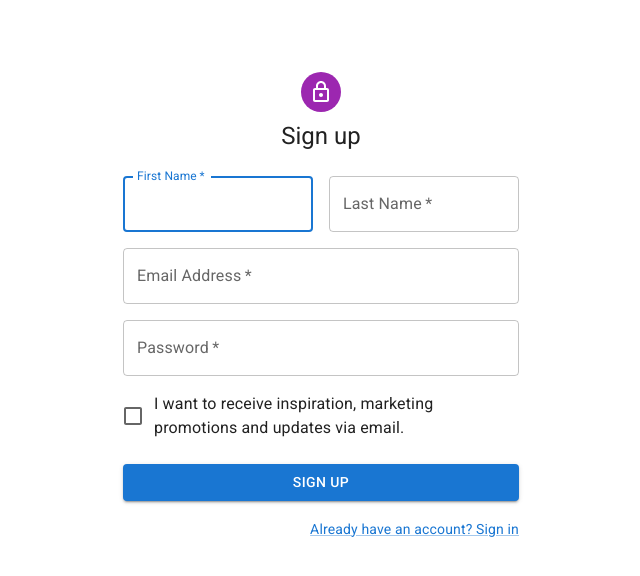
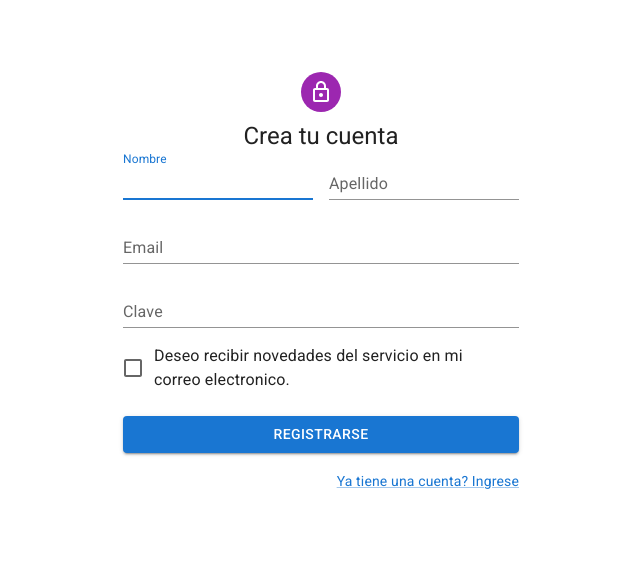
Before and after one commit to AlejoGreco/espmote-app, a React (Create React App) app: page /register in a window 1280 px wide. Shown: the top 576 px of the page, without its empty margins (319-959 px from the left). Built offline with nearby package versions, Linux system fonts and the light colour scheme; no server answers.

Commit message:
Finish register form and its fields validations
Using Formik and yup for validations
It remains to do the submit function an set the user data in global state

```diff
--- a/package.json
+++ b/package.json
@@ -13,12 +13,14 @@
     "@testing-library/react": "^13.3.0",
     "@testing-library/user-event": "^13.5.0",
     "firebase": "^9.9.2",
+    "formik": "^2.2.9",
     "react": "^18.2.0",
     "react-dom": "^18.2.0",
     "react-redux": "^8.0.2",
     "react-router-dom": "^6.3.0",
     "react-scripts": "5.0.1",
-    "web-vitals": "^2.1.4"
+    "web-vitals": "^2.1.4",
+    "yup": "^0.32.11"
   },
   "scripts": {
     "start": "react-scripts start",
--- a/src/components/FormRegister.js
+++ b/src/components/FormRegister.js
@@ -2,18 +2,32 @@ import React from 'react'
 import { Avatar, Checkbox, Box, Button, Container, FormControlLabel, Grid, Link, TextField, Typography } from '@mui/material'
 import LockOutlinedIcon from '@mui/icons-material/LockOutlined';
 import { createTheme, ThemeProvider } from '@mui/material/styles';
+import { Formik, Form } from 'formik';
+import * as Yup from 'yup'
+import WpTextField from './WpTextField';
 
 const FormRegister = () => {
 
-    const theme = createTheme();
-    const handleSubmit = (event) => {
-        event.preventDefault();
-        const data = new FormData(event.currentTarget);
-        console.log({
-        email: data.get('email'),
-        password: data.get('password'),
-        });
-    };
+    const theme = createTheme()
+
+    const initialValues = {
+        firstName : '',
+        lastName : '',
+        email : '',
+        password : ''
+    }
+
+    const schema = Yup.object().shape({
+        firstName : Yup.string().min(3, 'El nombre debe tener al menos 3 caracteres').required('El nombre es un campo obligatorio'),
+        lastName : Yup.string().min(3, 'El apellido debe tener al menos 3 caracteres').required('El apellido es un campo obligatorio'),
+        email : Yup.string().email('Ingrese un email valido').required('El email es un campo obligatorio'),
+        password : Yup.string().min(6, 'La clave debe tener al menos 6 caracteres').required('La clave es un campo obligatorio')
+    })
+
+    const handleSubmit = (values, {resetForm}) => {
+        console.log(values)
+        resetForm()
+    }
 
 return (
     <ThemeProvider theme={theme}>
@@ -30,56 +44,52 @@ return (
                     <LockOutlinedIcon />
                 </Avatar>
                 <Typography component="h1" variant="h5">
-                    Sign up
+                    Crea tu cuenta
                 </Typography>
-                <Box component="form" noValidate onSubmit={handleSubmit} sx={{ mt: 3 }}>
+                <Formik
+                    initialValues={initialValues}
+                    validationSchema={schema}
+                    onSubmit={handleSubmit}
+                >
+                    <Form>
                         <Grid container spacing={2}>
                             <Grid item xs={12} sm={6}>
-                            <TextField
-                                autoComplete="given-name"
+                                <WpTextField
+                                    id="firstName"
                                     name="firstName"
-                                required
-                                fullWidth
-                                id="firstName"
-                                label="First Name"
+                                    label="Nombre"
+                                    placeholder='Guillermo'
                                     autoFocus
                                 />
                             </Grid>
                             <Grid item xs={12} sm={6}>
-                            <TextField
-                                required
-                                fullWidth
+                                <WpTextField
                                     id="lastName"
-                                label="Last Name"
                                     name="lastName"
-                                autoComplete="family-name"
+                                    label="Apellido"
+                                    placeholder='Passer'
                                 />
                             </Grid>
                             <Grid item xs={12}>
-                            <TextField
-                                required
-                                fullWidth
+                                <WpTextField
                                     id="email"
-                                label="Email Address"
                                     name="email"
-                                autoComplete="email"
+                                    label="Email"
+                                    placeholder='miCorreo@correo.com'
                                 />
                             </Grid>
                             <Grid item xs={12}>
-                            <TextField
-                                required
-                                fullWidth
+                                <WpTextField
+                                    id="password"
                                     name="password"
-                                label="Password"
+                                    label="Clave"
                                     type="password"
-                                id="password"
-                                autoComplete="new-password"
                                 />
                             </Grid>
                             <Grid item xs={12}>
                                 <FormControlLabel
                                     control={<Checkbox value="allowExtraEmails" color="primary" />}
-                                label="I want to receive inspiration, marketing promotions and updates via email."
+                                    label="Deseo recibir novedades del servicio en mi correo electronico."
                                 />
                             </Grid>
                         </Grid>
@@ -89,16 +99,17 @@ return (
                             variant="contained"
                             sx={{ mt: 3, mb: 2 }}
                             >
-                        Sign Up
+                            Registrarse
                         </Button>
+                    </Form>
+                </Formik>
                 <Grid container justifyContent="flex-end">
                     <Grid item>
                         <Link href="#" variant="body2">
-                                Already have an account? Sign in
+                            Ya tiene una cuenta? Ingrese
                         </Link>
                     </Grid>
                 </Grid>
-                </Box>
             </Box>
         </Container>
     </ThemeProvider>
--- /dev/null
+++ b/src/components/WpTextField.js
@@ -0,0 +1,26 @@
+import React from 'react'
+import { TextField } from '@mui/material'
+import { useField } from 'formik'
+
+const WpTextField = ({name, ...muiProps}) => {
+    const [field, meta] = useField(name)
+
+    const config = {
+        ...field,
+        ...muiProps,
+        fullWidth : true,
+        variant: 'standard',
+
+    }
+
+    if(meta && meta.touched && meta.error){
+        config.error = true
+        config.helperText = meta.error
+    }
+
+    return (
+        <TextField {...config}/>
+    )
+}
+
+export default WpTextField
```
Also changed, not shown: 1 other file (tests, documents, lock files or other folders). Lines whose indentation alone changed are shown as unchanged.
